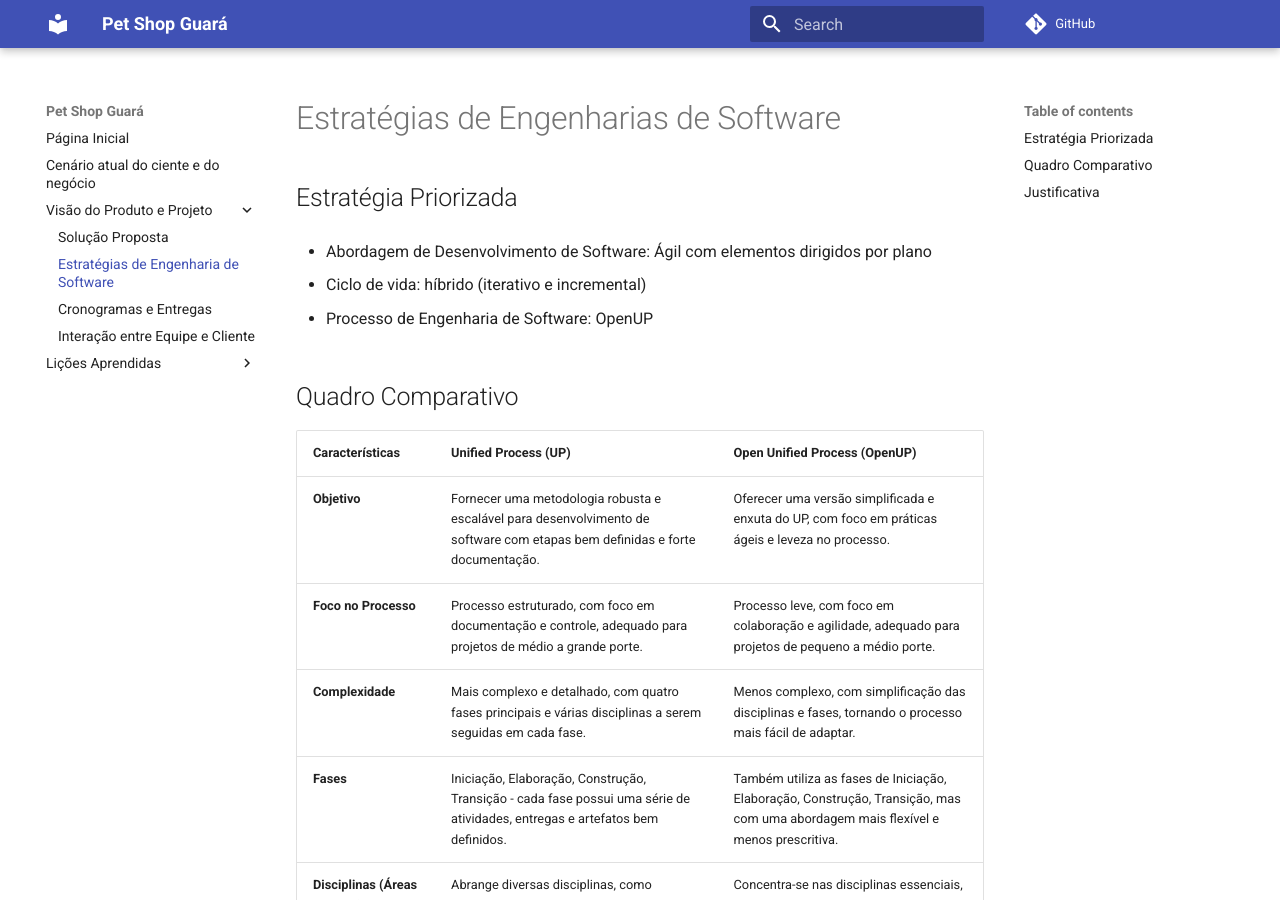
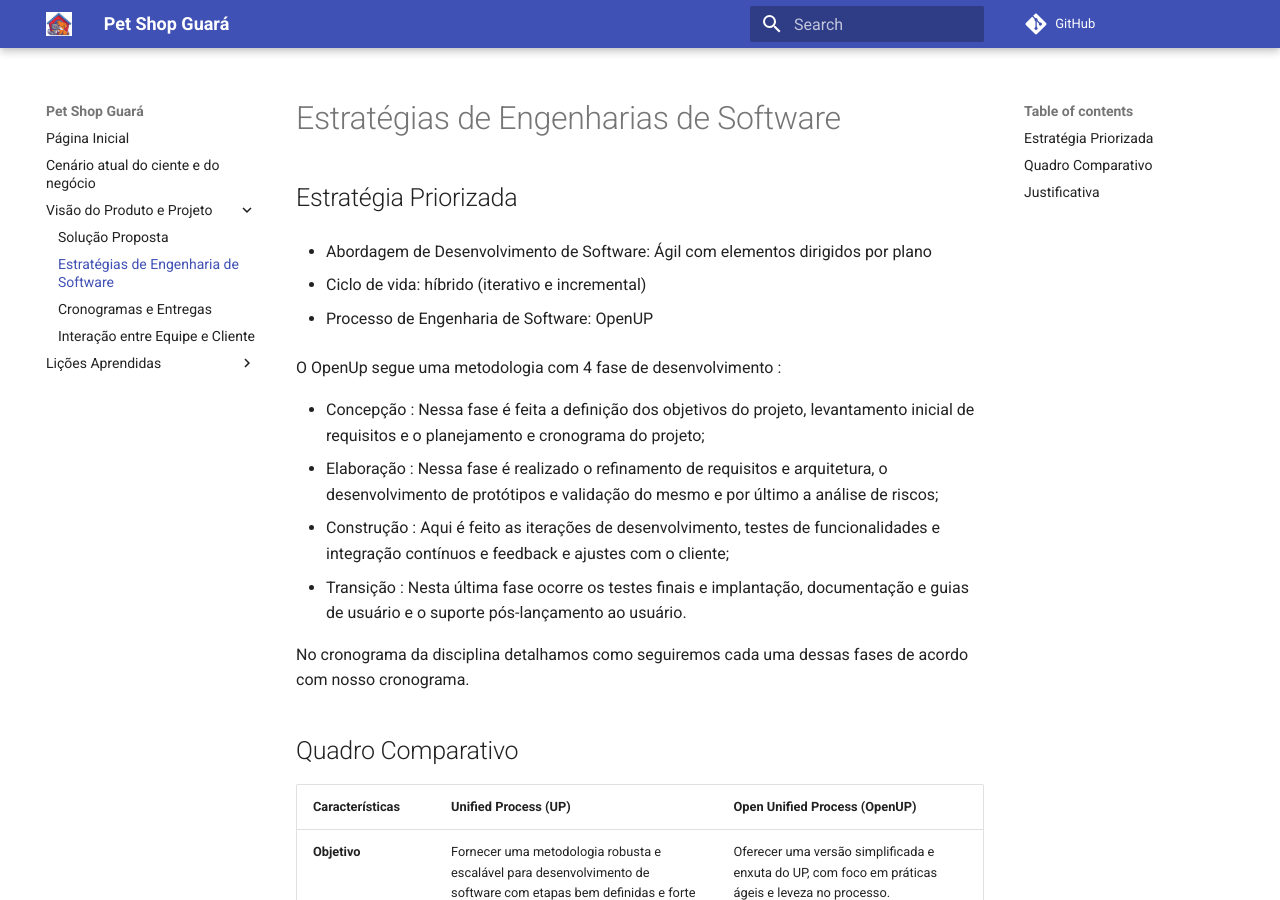
Before and after one commit to mdsreq-fga-unb/2024.2-T03-PetShopGuara, an MkDocs documentation site: the page built from docs/VisãoProduto/Estrategias.md, in a window 1280 px wide and 900 px high. Built offline with MkDocs 1.6.1 and Material for MkDocs 9.7.7, drawn with Linux system fonts in a browser that asks for light colours; comment, search, counter and statistics services are not loaded.

Commit message:
Mais alterações

```diff
--- a/docs/VisãoProduto/Estrategias.md
+++ b/docs/VisãoProduto/Estrategias.md
@@ -7,6 +7,16 @@
 - Ciclo de vida: híbrido (iterativo e incremental)
 
 - Processo de Engenharia de Software: OpenUP
+
+O OpenUp segue uma metodologia com 4 fase de desenvolvimento :
+
+- Concepção : Nessa fase é feita a definição dos objetivos do projeto, levantamento inicial de requisitos e o planejamento e cronograma do projeto;
+- Elaboração : Nessa fase é realizado o refinamento de requisitos e arquitetura, o desenvolvimento de protótipos e validação do mesmo e por último a análise de riscos;
+- Construção : Aqui é feito as iterações de desenvolvimento, testes de funcionalidades e integração contínuos e feedback e ajustes com o cliente;
+- Transição : Nesta última fase ocorre os testes finais e implantação, documentação e guias de usuário e o suporte pós-lançamento ao usuário.
+
+No cronograma da disciplina detalhamos como seguiremos cada uma dessas fases de acordo com nosso cronograma.
+
 
 ## Quadro Comparativo
 
--- a/mkdocs.yml
+++ b/mkdocs.yml
@@ -3,7 +3,7 @@ site_url: https://mdsreq-fga-unb.github.io/2024.2-T03-PetShopGuara/
 repo_url: "https://github.com/mdsreq-fga-unb/2024.2-T03-PetShopGuara"
 theme:
   name: material
-site_logo: petguara.png
+  logo: assets/imgs/petguara.png
 
 nav:
   - Página Inicial: index.md
```
Also changed, not shown: docs/VisãoProduto/Cronograma.md (+6 -1 lines).
